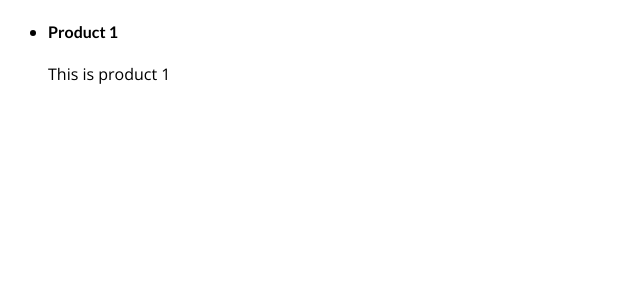
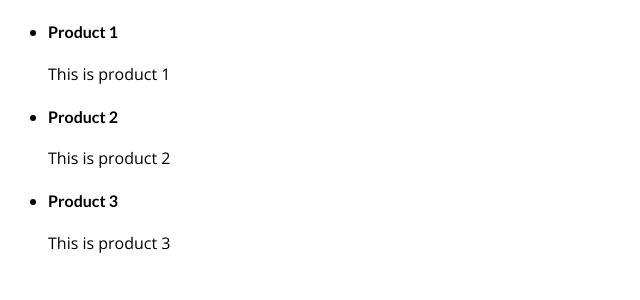
Before and after one commit to mykola-kolomoyets/products-next-ts, a Next.js app: page / in a window 1280 px wide. Shown: the top 300 px of the page, without its empty margins (0-640 px from the left). Built offline with nearby package versions, Linux system fonts and the light colour scheme.

Commit message:
added "fetching"

```diff
--- a/components/product-list/index.tsx
+++ b/components/product-list/index.tsx
@@ -8,9 +8,8 @@ export type ProductListProps = {
 
 const ProductList: FC<ProductListProps> = ({ products }) => (
   <ul className={styles.productList}>
-    {products?.map((product) => (
-      <ProductItem key={product.id} {...product} />
-    ))}
+    {products?.length &&
+      products?.map((product) => <ProductItem key={product.id} {...product} />)}
   </ul>
 );
 
--- a/pages/index.tsx
+++ b/pages/index.tsx
@@ -1,4 +1,7 @@
 import type { NextPage, GetStaticProps } from "next";
+import fs from "fs/promises";
+import path from "path";
+
 import ProductList, { ProductListProps } from "../components/product-list";
 
 type MainPageProps = {} & ProductListProps;
@@ -8,12 +11,13 @@ const Home: NextPage<MainPageProps> = ({ products }) => {
 };
 
 const getStaticProps: GetStaticProps<MainPageProps> = async () => {
+  const dataPath = path.join(process.cwd(), "data", "data.json");
+
+  const response = await fs.readFile(dataPath, "utf-8");
+  const { products } = await JSON.parse(response);
+
   return {
-    props: {
-      products: [
-        { id: "p1", title: "Product 1", description: "This is product 1" }
-      ]
-    }
+    props: { products }
   };
 };
 
```
